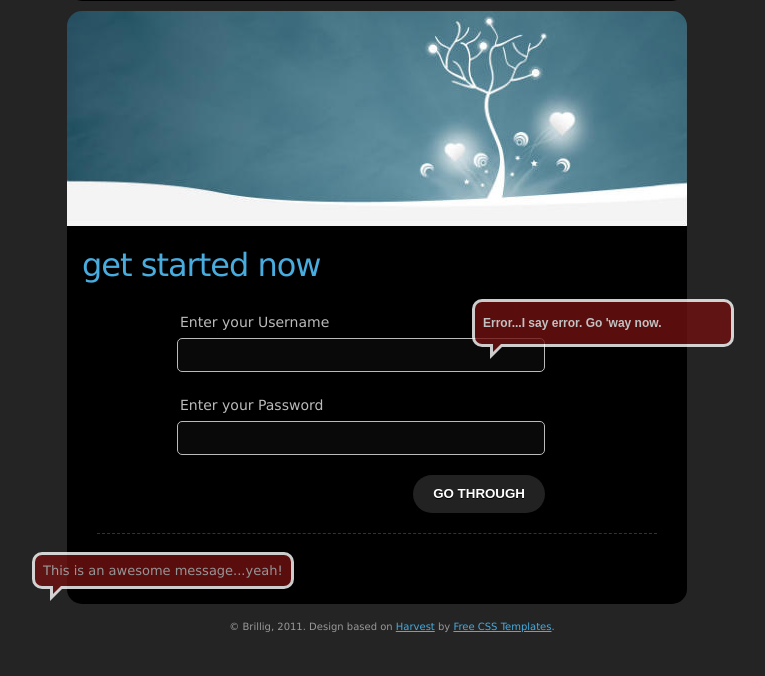
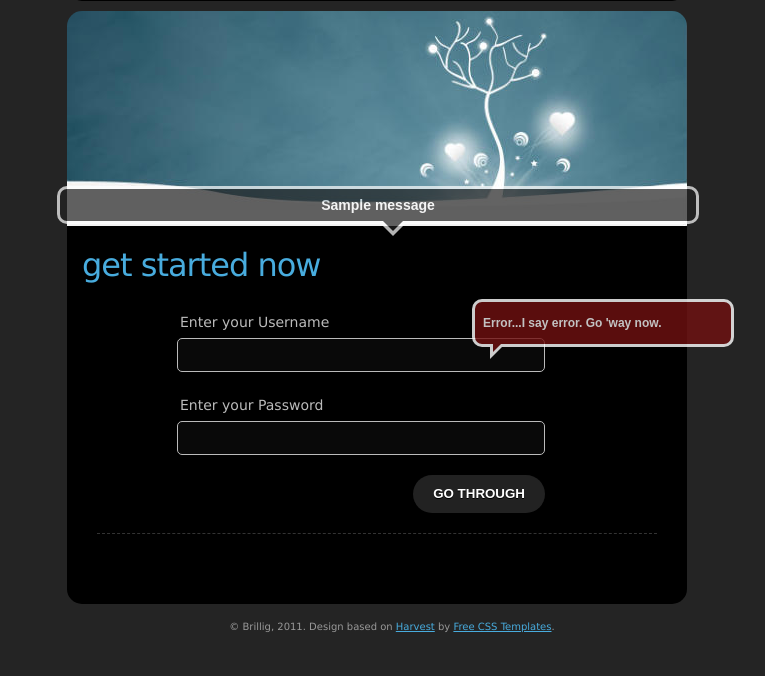
Before and after one commit to elo80ka/brillig, a Django app: template src/brillig/templates/index.html in a window 1280 px wide. Shown: the part 186-862 px from the top of the page, without its empty margins (263-1028 px from the left). Run offline with Django 3.2, Linux system fonts and the light colour scheme; the template is opened without the code that fills it, so the values that code supplies are empty; tables that the repository leaves empty hold one stand-in row (values such as "Sample post"); one stand-in notice (Sample message) is shown; parts of the project's set-up code (start-up, migrations or seed data) failed here and were passed over.

Commit message:
Added messages display; need to add some style to distinguish different messages...later

```diff
--- a/src/brillig/static/css/site.css
+++ b/src/brillig/static/css/site.css
@@ -191,6 +191,7 @@ img.right {
 /* Page */
 
 #page {
+	position: relative;
 	padding-top: 20px;
 }
 
@@ -481,7 +482,7 @@ form li:after {
 	position: absolute;          /* Allow positioned elements inside */
     width: 240px;				 /* Not setting a height might cause issues in some browsers...test! */
     padding: 8px;
-    background: #711111; /*#bfdcff;*/
+    background-color: #711111; /*#bfdcff;*/
     border: 3px solid #fff; /*#76b3ff;*/
 	left: 295px;
 	bottom: 25px;
@@ -507,10 +508,36 @@ form li:after {
     border-top: 10px solid #711111; /*#bfdcff;*/       /* Smaller triangle */
     border-right: 10px solid transparent;
 }
-/* This is the class we'll add, for all form errors: */
-.field-error {
+.tooltip-bubble span {
 	position: relative;          /* Place above the other elements */
     margin: 0;
     color: #f3f3f3; /*#222;*/
     font: bold 12px arial;
 }
+
+.messages {
+    width: 620px;
+    padding: 8px;
+    background-color: #222;
+	opacity: 0.7;
+	left: -10px;
+	top: -10px;
+	bottom: inherit;
+}
+.messages .tooltip-pointer-down,
+.messages .tooltip-pointer-down-overlay {
+    bottom: -15px;
+    left: 50%;
+	border-left: 15px solid transparent;
+}
+.messages .tooltip-pointer-down-overlay {
+	top: -15px;
+    left: -10px;
+	border-left: 10px solid transparent;
+	border-color: #222 transparent transparent transparent;
+}
+.messages span {
+	display: block;
+	text-align: center;
+	font-size: 14px;
+}
--- a/src/brillig/templates/base.html
+++ b/src/brillig/templates/base.html
@@ -33,12 +33,13 @@
 		<div id="page">
 			<!-- start content -->
 			<div id="content">
-				<div class="tooltip-bubble">
-					<span>This is an awesome message...yeah!</span>
+				{% for message in messages %}
+				<div class="tooltip-bubble messages {{ message.tags }}">
+					<span>{{ message }}</span>
 					<div class="tooltip-pointer-down">
 						<div class="tooltip-pointer-down-overlay"></div>
 					</div>
-				</div>
+				</div>{% endfor %}
 				{% block content %}
 				<div class="section">
 					<h1 class="title">Welcome to our website </h1>
```
